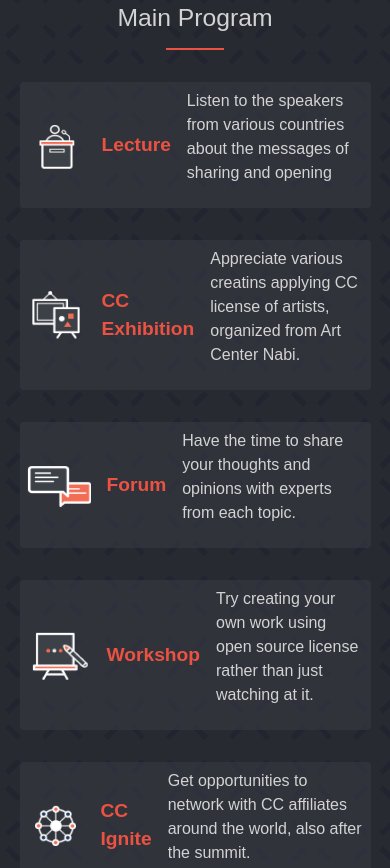
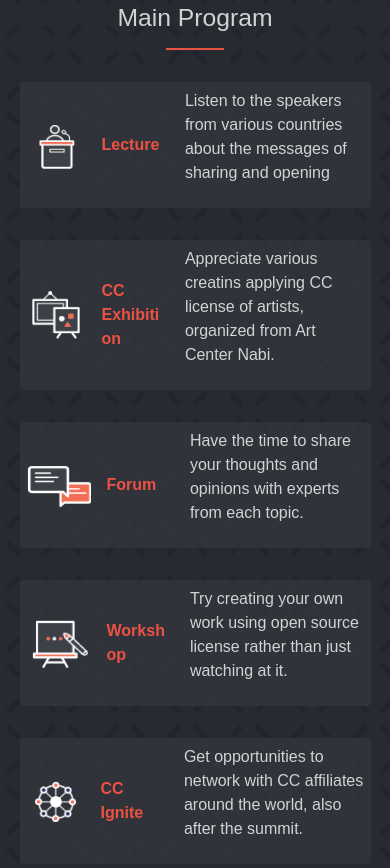
Before and after one commit to fezzopro/First-Capstone-Project, a plain HTML site: page index.html in a window 390 px wide. Shown: the part 799-1667 px from the top of the page. Drawn offline with nearby package versions, Linux system fonts and the light colour scheme.

Commit message:
Implement feedback on index program descriptions

```diff
--- a/assets/css/style.css
+++ b/assets/css/style.css
@@ -494,7 +494,8 @@
   }
 
   .card span {
-    width: 45%;
+    min-width: 20%;
+    font-size: 1rem;
   }
 
   .more-card-desktop {
@@ -566,6 +567,10 @@
   .speakers {
     padding-bottom: 5%;
   }
+
+  .card-p {
+    width: 90%;
+  }
 }
 
 @media screen and (max-width: 655px) {
```
